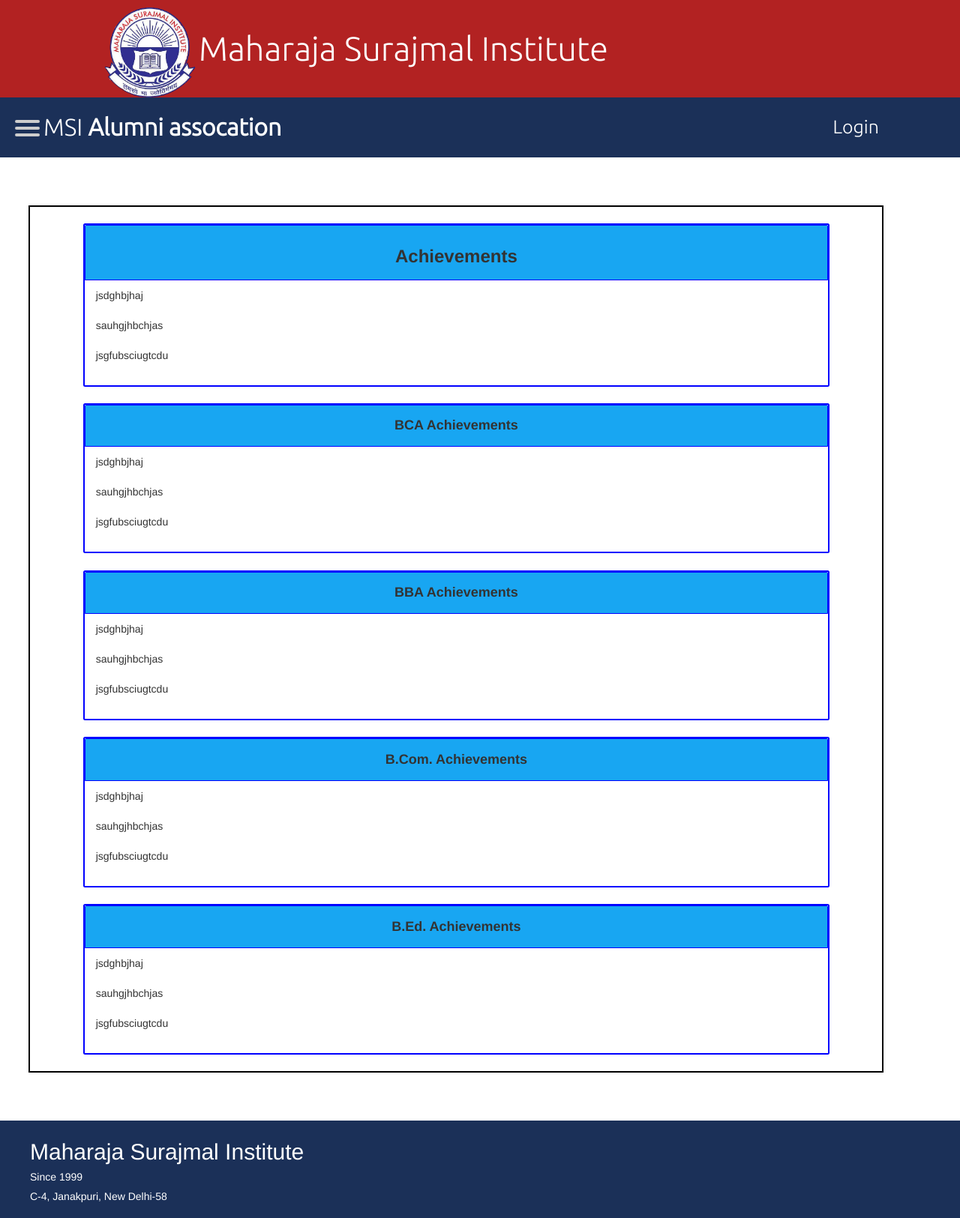
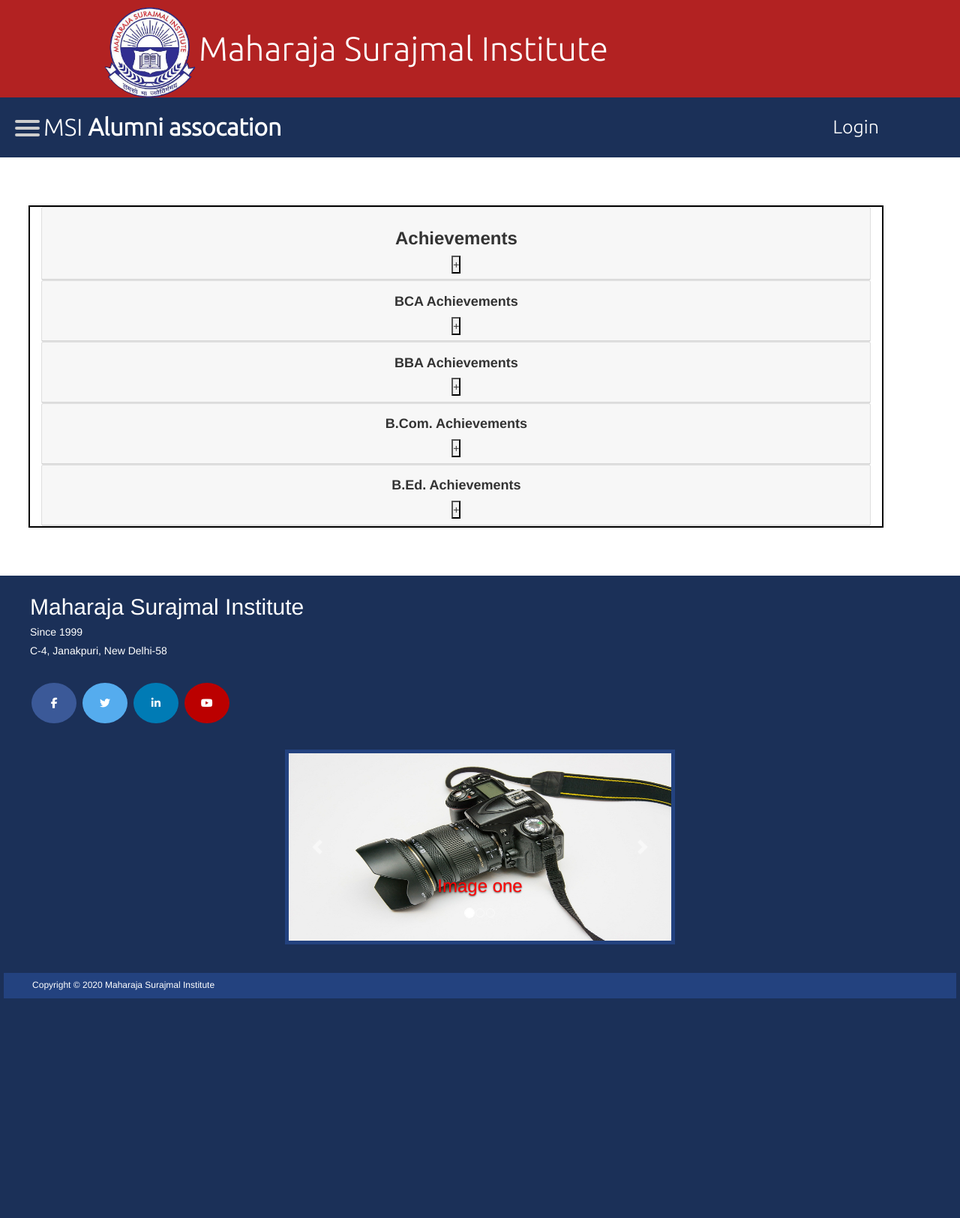
Before and after one commit to Megha2k/MSI-Alumni, a Django app: page /achievements/ in a window 1280 px wide. Shown: the top 1625 px of the page at 75% size. After the commit the page ends 1332 px from the top, so only its background shows below. Run offline with Django 3.2, Linux system fonts and the light colour scheme; some libraries are stand-ins or nearby versions.

Commit message:
show hide

```diff
--- a/alumni_portal/templates/alumni_app/achievements.html
+++ b/alumni_portal/templates/alumni_app/achievements.html
@@ -4,21 +4,15 @@
 {% block base_body_block %}
 <!-- everything in this block will inherit from base.html -->
 
-<link rel="stylesheet" type="text/css" href="{% static 'css/achievement.css' %}">
+<link rel="stylesheet" type="text/css" href="{% static 'css/achievements.css' %}">
+<script type="text/javascript" src="{% static 'js/achievements.js' %}"></script>
 
   <center>
   <div class="card">
-  		<div class="card-header"><h3><b>Achievements</b></h3></div>
-  		<ul class="list-group list-group-flush">
-    		<li class="list-group-item"><left>jsdghbjhaj</left></li>
-   			<li class="list-group-item">sauhgjhbchjas</li>
-   			<li class="list-group-item">jsgfubsciugtcdu</li>
-  			</ul>
+      <div class="card-header"><h3><b>Achievements</b></h3>
+        <button id="ach_show_hide_btn" onclick="ach_show_hide()">+</button>
       </div>
-
-	<div class="card">
-  		<div class="card-header"><h4><b>BCA Achievements</b></h4></div>
-  		<ul class="list-group list-group-flush">
+      <ul class="list-group list-group-flush" id="ach_show_hide" style="display:none;">
         <li class="list-group-item">jsdghbjhaj</li>
         <li class="list-group-item">sauhgjhbchjas</li>
         <li class="list-group-item">jsgfubsciugtcdu</li>
@@ -26,8 +20,10 @@
   </div>
 
   <div class="card">
-  		<div class="card-header"><h4><b>BBA Achievements</b></h4></div>
-  		<ul class="list-group list-group-flush">
+      <div class="card-header"><h4><b>BCA Achievements</b></h4>
+        <button id="bca_ach_show_hide_btn" onclick="bca_ach_show_hide()">+</button>
+      </div>
+      <ul class="list-group list-group-flush" id="bca_ach_show_hide" style="display:none;">
         <li class="list-group-item">jsdghbjhaj</li>
         <li class="list-group-item">sauhgjhbchjas</li>
         <li class="list-group-item">jsgfubsciugtcdu</li>
@@ -35,8 +31,10 @@
   </div>
 
   <div class="card">
-  		<div class="card-header"><h4><b>B.Com. Achievements</b></h4></div>
-  		<ul class="list-group list-group-flush">
+      <div class="card-header"><h4><b>BBA Achievements</b></h4>
+        <button id="bba_ach_show_hide_btn" onclick="bba_ach_show_hide()">+</button>
+      </div>
+      <ul class="list-group list-group-flush" id="bba_ach_show_hide" style="display:none;">
         <li class="list-group-item">jsdghbjhaj</li>
         <li class="list-group-item">sauhgjhbchjas</li>
         <li class="list-group-item">jsgfubsciugtcdu</li>
@@ -44,8 +42,21 @@
   </div>
 
   <div class="card">
-  		<div class="card-header"><h4><b>B.Ed. Achievements</b></h4></div>
-  		<ul class="list-group list-group-flush">
+      <div class="card-header"><h4><b>B.Com. Achievements</b></h4>
+        <button id="bcom_ach_show_hide_btn" onclick="bcom_ach_show_hide()">+</button>
+      </div>
+      <ul class="list-group list-group-flush" id="bcom_ach_show_hide" style="display:none;">
+        <li class="list-group-item">jsdghbjhaj</li>
+        <li class="list-group-item">sauhgjhbchjas</li>
+        <li class="list-group-item">jsgfubsciugtcdu</li>
+        </ul>
+  </div>
+
+  <div class="card">
+      <div class="card-header"><h4><b>B.Ed. Achievements</b></h4>
+        <button id="bed_ach_show_hide_btn" onclick="bed_ach_show_hide()">+</button>
+      </div>
+      <ul class="list-group list-group-flush" id="bed_ach_show_hide" style="display:none;">
         <li class="list-group-item">jsdghbjhaj</li>
         <li class="list-group-item">sauhgjhbchjas</li>
         <li class="list-group-item">jsgfubsciugtcdu</li>
```
Also changed, not shown: alumni_portal/static/js/achievements.js (added, +65 -0 lines), alumni_portal/static/js/msi_admin.js (added, +13 -0 lines), alumni_portal/templates/alumni_app/msi_admin.html (+5 -2 lines). Lines whose indentation alone changed are shown as unchanged.
